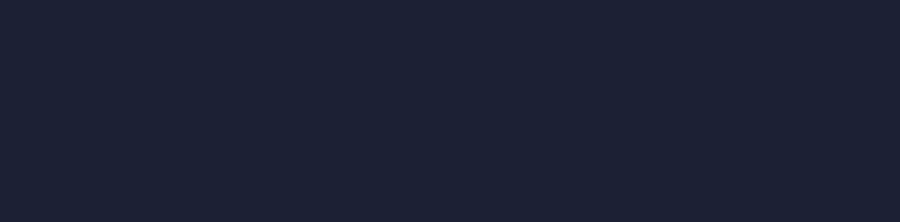
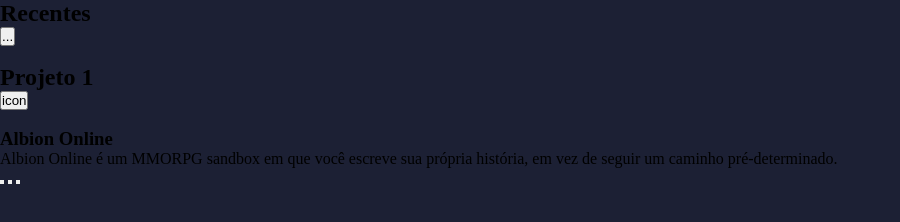
Before and after one commit to gabrielOliv1/gamix, a website: page app/pages/feed/feed.html in a window 1280 px wide. Shown: the whole page, without its empty margins (0-900 px from the left). Drawn offline with Linux system fonts and the light colour scheme.

Commit message:
feat: feed screen

```diff
--- a/app/pages/feed/feed.html
+++ b/app/pages/feed/feed.html
@@ -1,5 +1,6 @@
 <!DOCTYPE html>
 <html lang="en">
+
 <head>
     <meta charset="UTF-8">
     <meta http-equiv="X-UA-Compatible" content="IE=edge">
@@ -7,7 +8,53 @@
     <link rel="stylesheet" href="/app/styles/global.style.css">
     <title>Feed</title>
 </head>
+
 <body>
+    <header>
+        <nav class="navbar">
+            <h2>
+                Recentes
+            </h2>
+            <button class="menu">
+                ...
+            </button>
+        </nav>
+    </header>
+    <main>
+        <section id="projects">
+            <div class="container">
+                <div class="card">
+                    <header class="cardHeader">
+                        <div>
+                            <img src="" alt="">
+                            <h2>Projeto 1</h2>
+                        </div>
+                        <button class="share">
+                            icon
+                        </button>
+                    </header>
+                    <main class="cardContent">
+                        <img src="" alt="">
+                        <div>
+                            <h3>Albion Online</h3>
+                            <p>
+                                Albion Online é um MMORPG sandbox em que você escreve sua própria história, em vez de
+                                seguir um caminho pré-determinado.
+                            </p>
+                        </div>
+                    </main>
+                    <footer class="cardFooter">
+                        <button></button>
+                        <button></button>
+                        <button></button>
+                    </footer>
+                </div>
+            </div>
+        </section>
+        <section id="vacancies">
 
+        </section>
+    </main>
 </body>
+
 </html>
--- a/app/styles/global.style.css
+++ b/app/styles/global.style.css
@@ -1,3 +1,15 @@
+:root {
+    --gray: #333333;
+    --background: #1C2034;
+    --savoy-blue: #626CA7;
+    --carolina-blue: #89BDDF;
+    --yellow-saffron: #F9C536;
+    --ultra-violet: #68589D;
+
+    --white: #fff;
+    --black: #000;
+}
+
 * {
     margin: 0;
     padding: 0;
```
